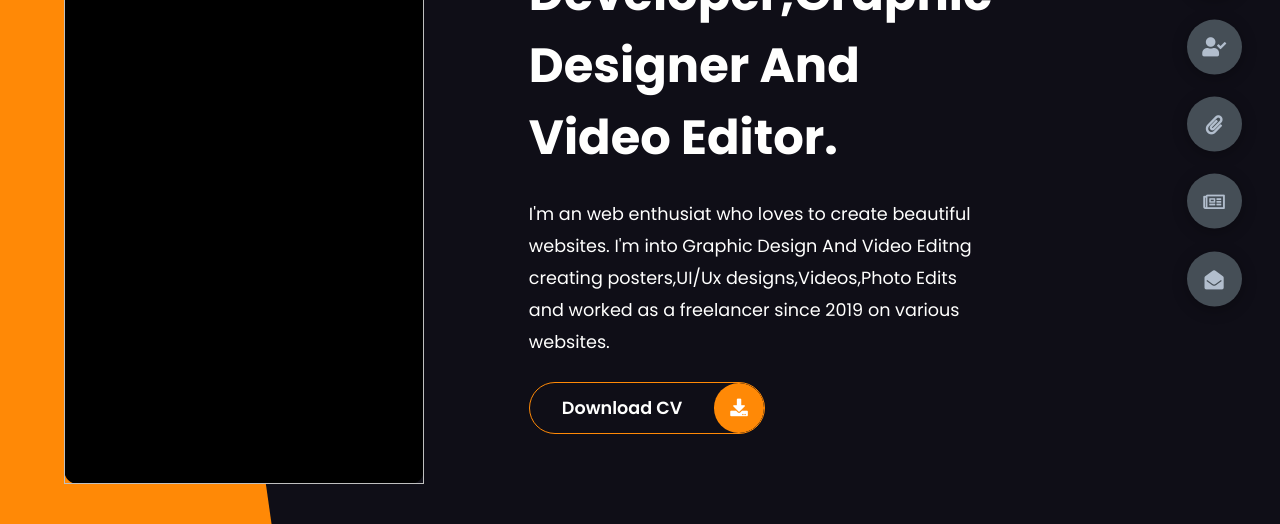
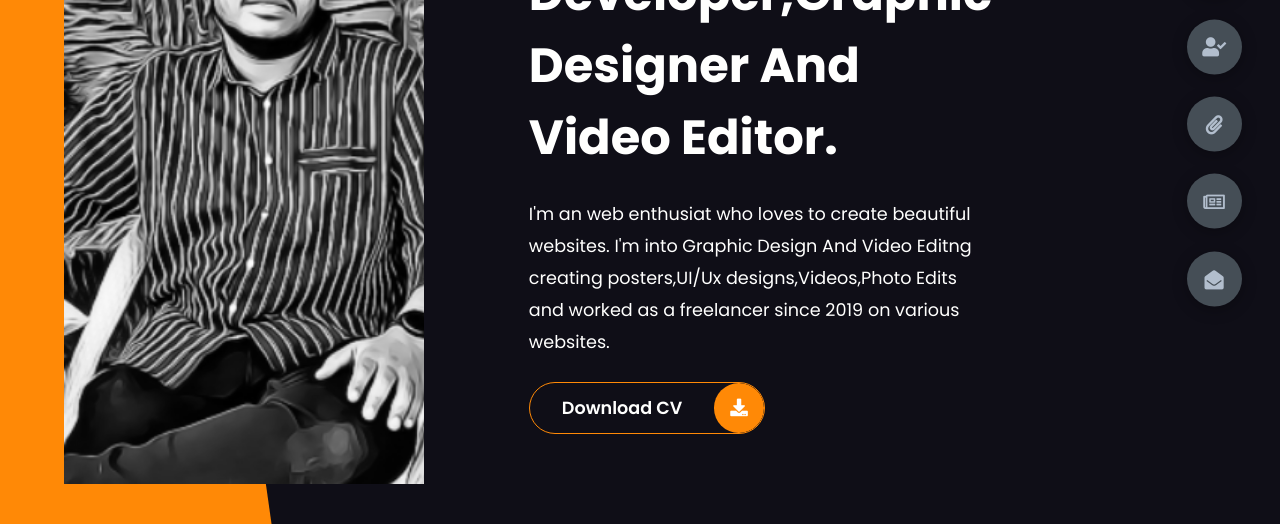
Before and after one commit to kartiksaxena532/kartiksswebsite, a plain HTML site: page index.html in a window 1280 px wide. Shown: the part 276-800 px from the top of the page. Drawn offline with Linux system fonts and the light colour scheme.

Commit message:
Update index.html

```diff
--- a/index.html
+++ b/index.html
@@ -20,7 +20,7 @@
             <div class="left-header">
                 <div class="h-shape"></div>
                 <div class="image">
-                    <img src="Screenshot (928).jpg" alt="">
+                    <img src="Screenshot (928).png" alt="">
                 </div>
             </div>
             <div class="right-header">
```
